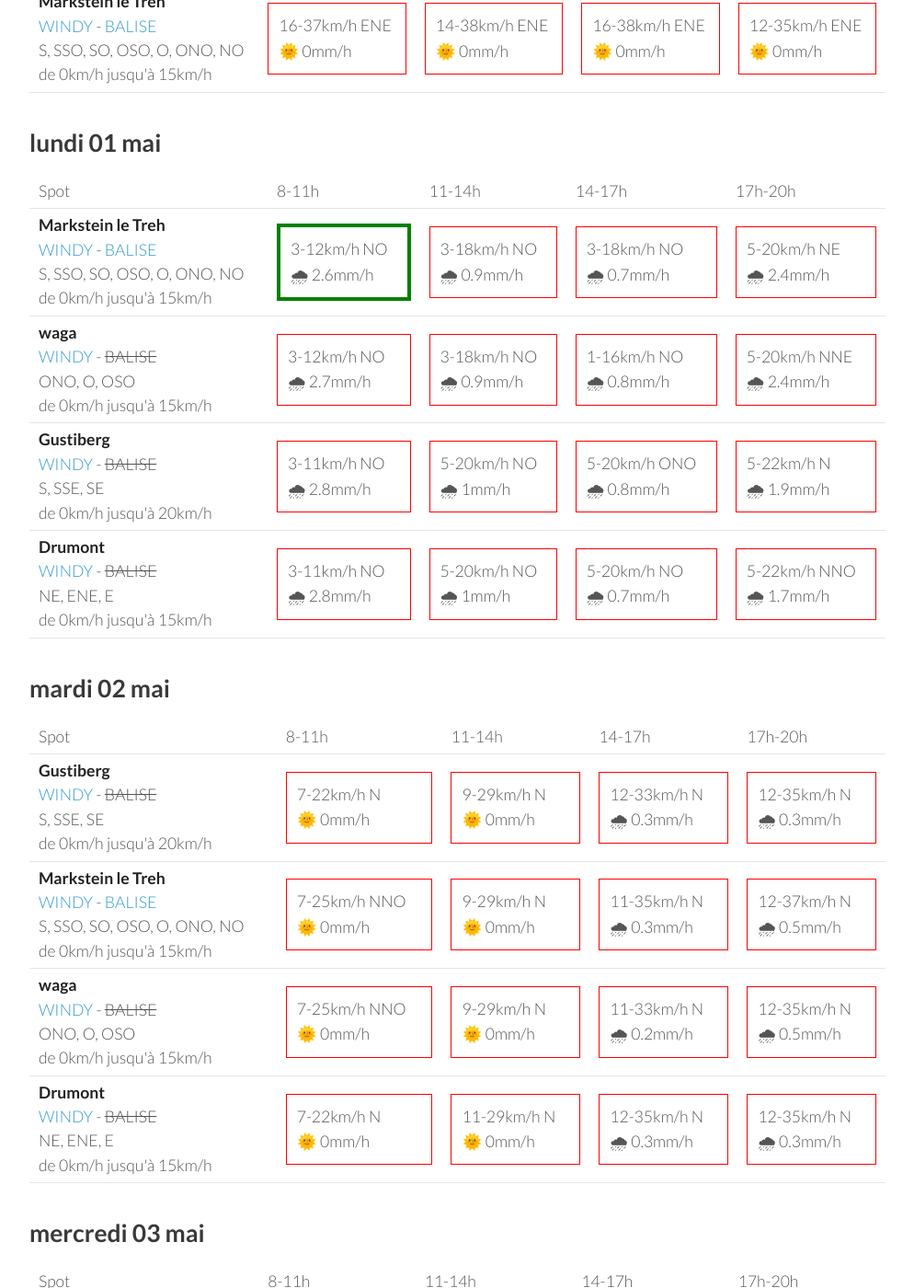
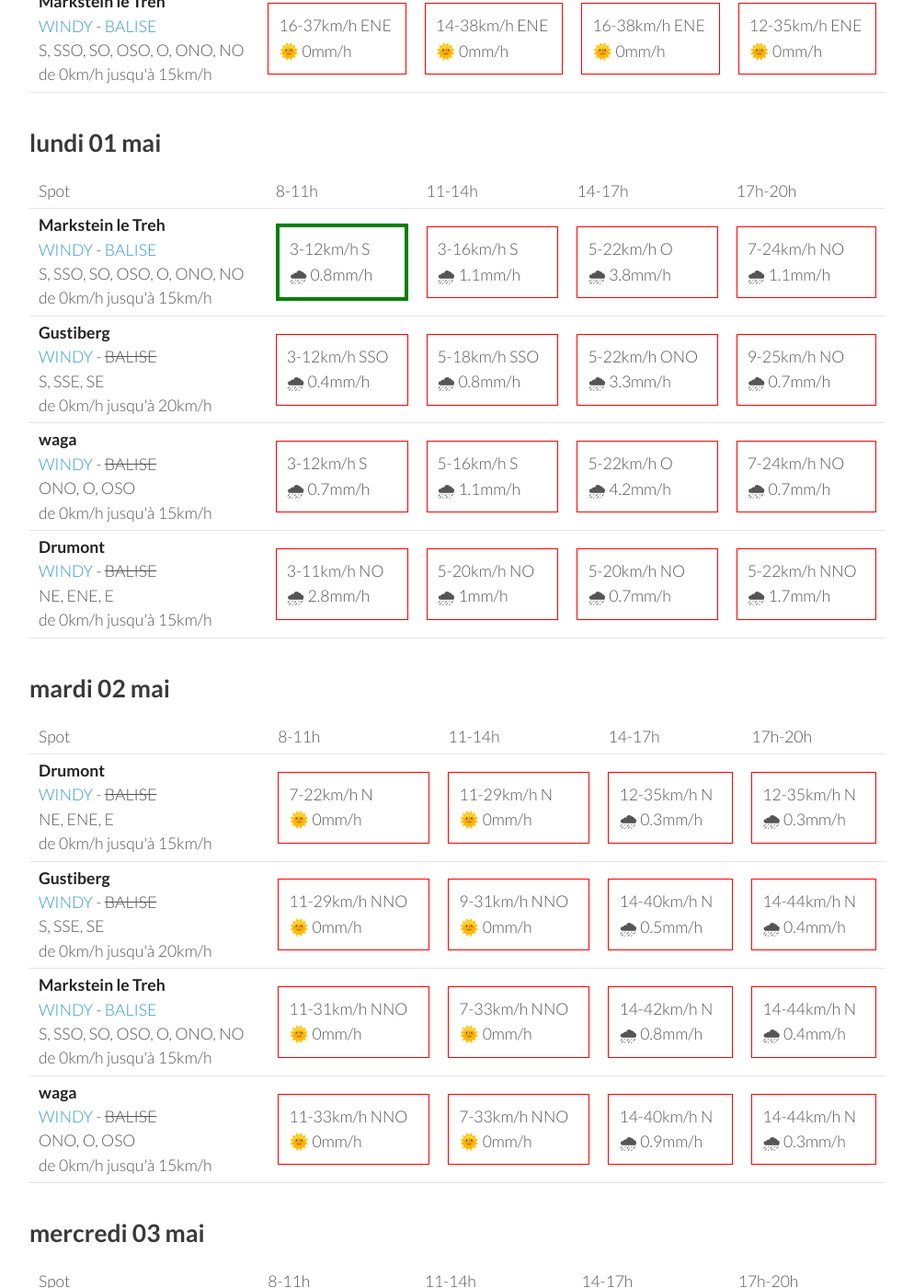
Before and after one commit to parapente-dans-le-nord/parapente-dans-le-nord.github.io, a Jekyll site: the page built from vosges.markdown, in a window 1280 px wide and 1400 px high, scrolled down 1325 px. Shown: the whole window at 92% size, without its empty margins (26-1020 px from the left). Built offline with Jekyll 4.4.1, drawn with Linux system fonts in a browser that asks for light colours; some of the changed text lies outside the part shown.

Commit message:
update index.markdown

```diff
--- a/vosges.markdown
+++ b/vosges.markdown
@@ -136,30 +136,30 @@ page mise à jour le samedi 29 avril 06:16
 <tr>
         <td><strong>Markstein le Treh</strong><br><a href="https://windy.com/47.926/7.012?47.505,7.012,8,m:eY1agmQ">WINDY</a> - <span class=""><a href="http://www.balisemeteo.com/balise.php?idBalise=136">BALISE</a> </span><br> <span class="vent-favorable">S, SSO, SO, OSO, O, ONO, NO</span><br><span class="force-vent">de 0km/h jusqu'à 15km/h</span> </td>
 
-            <td><div class="flyable"><p>3-12km/h NO</p><p>🌧 2.6mm/h</p></div></td>
-            <td><div class="not-flyable"><p>3-18km/h NO</p><p>🌧 0.9mm/h</p></div></td>
-            <td><div class="not-flyable"><p>3-18km/h NO</p><p>🌧 0.7mm/h</p></div></td>
-            <td><div class="not-flyable"><p>5-20km/h NE</p><p>🌧 2.4mm/h</p></div></td>
+            <td><div class="flyable"><p>3-12km/h S</p><p>🌧 0.8mm/h</p></div></td>
+            <td><div class="not-flyable"><p>3-16km/h S</p><p>🌧 1.1mm/h</p></div></td>
+            <td><div class="not-flyable"><p>5-22km/h O</p><p>🌧 3.8mm/h</p></div></td>
+            <td><div class="not-flyable"><p>7-24km/h NO</p><p>🌧 1.1mm/h</p></div></td>
+
+
+    </tr>
+<tr>
+        <td><strong>Gustiberg</strong><br><a href="https://windy.com/47.894/6.934?47.891,6.934,15,m:eYYagmI">WINDY</a> - <span class="no-balise"> BALISE </span><br> <span class="vent-favorable">S, SSE, SE</span><br><span class="force-vent">de 0km/h jusqu'à 20km/h</span> </td>
+
+            <td><div class="not-flyable"><p>3-12km/h SSO</p><p>🌧 0.4mm/h</p></div></td>
+            <td><div class="not-flyable"><p>5-18km/h SSO</p><p>🌧 0.8mm/h</p></div></td>
+            <td><div class="not-flyable"><p>5-22km/h ONO</p><p>🌧 3.3mm/h</p></div></td>
+            <td><div class="not-flyable"><p>9-25km/h NO</p><p>🌧 0.7mm/h</p></div></td>
 
 
     </tr>
 <tr>
         <td><strong>waga</strong><br><a href="https://windy.com/47.903/6.996?47.900,6.983,15">WINDY</a> - <span class="no-balise"> BALISE </span><br> <span class="vent-favorable">ONO, O, OSO</span><br><span class="force-vent">de 0km/h jusqu'à 15km/h</span> </td>
 
-            <td><div class="not-flyable"><p>3-12km/h NO</p><p>🌧 2.7mm/h</p></div></td>
-            <td><div class="not-flyable"><p>3-18km/h NO</p><p>🌧 0.9mm/h</p></div></td>
-            <td><div class="not-flyable"><p>1-16km/h NO</p><p>🌧 0.8mm/h</p></div></td>
-            <td><div class="not-flyable"><p>5-20km/h NNE</p><p>🌧 2.4mm/h</p></div></td>
-
-
-    </tr>
-<tr>
-        <td><strong>Gustiberg</strong><br><a href="https://windy.com/47.894/6.934?47.891,6.934,15,m:eYYagmI">WINDY</a> - <span class="no-balise"> BALISE </span><br> <span class="vent-favorable">S, SSE, SE</span><br><span class="force-vent">de 0km/h jusqu'à 20km/h</span> </td>
-
-            <td><div class="not-flyable"><p>3-11km/h NO</p><p>🌧 2.8mm/h</p></div></td>
-            <td><div class="not-flyable"><p>5-20km/h NO</p><p>🌧 1mm/h</p></div></td>
-            <td><div class="not-flyable"><p>5-20km/h ONO</p><p>🌧 0.8mm/h</p></div></td>
-            <td><div class="not-flyable"><p>5-22km/h N</p><p>🌧 1.9mm/h</p></div></td>
+            <td><div class="not-flyable"><p>3-12km/h S</p><p>🌧 0.7mm/h</p></div></td>
+            <td><div class="not-flyable"><p>5-16km/h S</p><p>🌧 1.1mm/h</p></div></td>
+            <td><div class="not-flyable"><p>5-22km/h O</p><p>🌧 4.2mm/h</p></div></td>
+            <td><div class="not-flyable"><p>7-24km/h NO</p><p>🌧 0.7mm/h</p></div></td>
 
 
     </tr>
@@ -190,42 +190,42 @@ page mise à jour le samedi 29 avril 06:16
       <td>17h-20h</td>
     </tr>
 <tr>
+        <td><strong>Drumont</strong><br><a href="https://windy.com/47.898/6.919?47.687,6.919,9,m:eYYagmG">WINDY</a> - <span class="no-balise"> BALISE </span><br> <span class="vent-favorable">NE, ENE, E</span><br><span class="force-vent">de 0km/h jusqu'à 15km/h</span> </td>
+
+            <td><div class="not-flyable"><p>7-22km/h N</p><p>🌞 0mm/h</p></div></td>
+            <td><div class="not-flyable"><p>11-29km/h N</p><p>🌞 0mm/h</p></div></td>
+            <td><div class="not-flyable"><p>12-35km/h N</p><p>🌧 0.3mm/h</p></div></td>
+            <td><div class="not-flyable"><p>12-35km/h N</p><p>🌧 0.3mm/h</p></div></td>
+
+
+    </tr>
+<tr>
         <td><strong>Gustiberg</strong><br><a href="https://windy.com/47.894/6.934?47.891,6.934,15,m:eYYagmI">WINDY</a> - <span class="no-balise"> BALISE </span><br> <span class="vent-favorable">S, SSE, SE</span><br><span class="force-vent">de 0km/h jusqu'à 20km/h</span> </td>
 
-            <td><div class="not-flyable"><p>7-22km/h N</p><p>🌞 0mm/h</p></div></td>
-            <td><div class="not-flyable"><p>9-29km/h N</p><p>🌞 0mm/h</p></div></td>
-            <td><div class="not-flyable"><p>12-33km/h N</p><p>🌧 0.3mm/h</p></div></td>
-            <td><div class="not-flyable"><p>12-35km/h N</p><p>🌧 0.3mm/h</p></div></td>
+            <td><div class="not-flyable"><p>11-29km/h NNO</p><p>🌞 0mm/h</p></div></td>
+            <td><div class="not-flyable"><p>9-31km/h NNO</p><p>🌞 0mm/h</p></div></td>
+            <td><div class="not-flyable"><p>14-40km/h N</p><p>🌧 0.5mm/h</p></div></td>
+            <td><div class="not-flyable"><p>14-44km/h N</p><p>🌧 0.4mm/h</p></div></td>
 
 
     </tr>
 <tr>
         <td><strong>Markstein le Treh</strong><br><a href="https://windy.com/47.926/7.012?47.505,7.012,8,m:eY1agmQ">WINDY</a> - <span class=""><a href="http://www.balisemeteo.com/balise.php?idBalise=136">BALISE</a> </span><br> <span class="vent-favorable">S, SSO, SO, OSO, O, ONO, NO</span><br><span class="force-vent">de 0km/h jusqu'à 15km/h</span> </td>
 
-            <td><div class="not-flyable"><p>7-25km/h NNO</p><p>🌞 0mm/h</p></div></td>
-            <td><div class="not-flyable"><p>9-29km/h N</p><p>🌞 0mm/h</p></div></td>
-            <td><div class="not-flyable"><p>11-35km/h N</p><p>🌧 0.3mm/h</p></div></td>
-            <td><div class="not-flyable"><p>12-37km/h N</p><p>🌧 0.5mm/h</p></div></td>
+            <td><div class="not-flyable"><p>11-31km/h NNO</p><p>🌞 0mm/h</p></div></td>
+            <td><div class="not-flyable"><p>7-33km/h NNO</p><p>🌞 0mm/h</p></div></td>
+            <td><div class="not-flyable"><p>14-42km/h N</p><p>🌧 0.8mm/h</p></div></td>
+            <td><div class="not-flyable"><p>14-44km/h N</p><p>🌧 0.4mm/h</p></div></td>
 
 
     </tr>
 <tr>
         <td><strong>waga</strong><br><a href="https://windy.com/47.903/6.996?47.900,6.983,15">WINDY</a> - <span class="no-balise"> BALISE </span><br> <span class="vent-favorable">ONO, O, OSO</span><br><span class="force-vent">de 0km/h jusqu'à 15km/h</span> </td>
 
-            <td><div class="not-flyable"><p>7-25km/h NNO</p><p>🌞 0mm/h</p></div></td>
-            <td><div class="not-flyable"><p>9-29km/h N</p><p>🌞 0mm/h</p></div></td>
-            <td><div class="not-flyable"><p>11-33km/h N</p><p>🌧 0.2mm/h</p></div></td>
-            <td><div class="not-flyable"><p>12-35km/h N</p><p>🌧 0.5mm/h</p></div></td>
-
-
-    </tr>
-<tr>
-        <td><strong>Drumont</strong><br><a href="https://windy.com/47.898/6.919?47.687,6.919,9,m:eYYagmG">WINDY</a> - <span class="no-balise"> BALISE </span><br> <span class="vent-favorable">NE, ENE, E</span><br><span class="force-vent">de 0km/h jusqu'à 15km/h</span> </td>
-
-            <td><div class="not-flyable"><p>7-22km/h N</p><p>🌞 0mm/h</p></div></td>
-            <td><div class="not-flyable"><p>11-29km/h N</p><p>🌞 0mm/h</p></div></td>
-            <td><div class="not-flyable"><p>12-35km/h N</p><p>🌧 0.3mm/h</p></div></td>
-            <td><div class="not-flyable"><p>12-35km/h N</p><p>🌧 0.3mm/h</p></div></td>
+            <td><div class="not-flyable"><p>11-33km/h NNO</p><p>🌞 0mm/h</p></div></td>
+            <td><div class="not-flyable"><p>7-33km/h NNO</p><p>🌞 0mm/h</p></div></td>
+            <td><div class="not-flyable"><p>14-40km/h N</p><p>🌧 0.9mm/h</p></div></td>
+            <td><div class="not-flyable"><p>14-44km/h N</p><p>🌧 0.3mm/h</p></div></td>
 
 
     </tr>
@@ -256,32 +256,32 @@ page mise à jour le samedi 29 avril 06:16
 
     </tr>
 <tr>
-        <td><strong>Gustiberg</strong><br><a href="https://windy.com/47.894/6.934?47.891,6.934,15,m:eYYagmI">WINDY</a> - <span class="no-balise"> BALISE </span><br> <span class="vent-favorable">S, SSE, SE</span><br><span class="force-vent">de 0km/h jusqu'à 20km/h</span> </td>
-
-            <td><div class="not-flyable"><p>11-27km/h ENE</p><p>🌞 0mm/h</p></div></td>
-            <td><div class="not-flyable"><p>14-38km/h ENE</p><p>🌞 0mm/h</p></div></td>
-            <td><div class="not-flyable"><p>12-40km/h ENE</p><p>🌞 0mm/h</p></div></td>
-            <td><div class="not-flyable"><p>11-35km/h ENE</p><p>🌞 0mm/h</p></div></td>
-
-
-    </tr>
-<tr>
         <td><strong>Markstein le Treh</strong><br><a href="https://windy.com/47.926/7.012?47.505,7.012,8,m:eY1agmQ">WINDY</a> - <span class=""><a href="http://www.balisemeteo.com/balise.php?idBalise=136">BALISE</a> </span><br> <span class="vent-favorable">S, SSO, SO, OSO, O, ONO, NO</span><br><span class="force-vent">de 0km/h jusqu'à 15km/h</span> </td>
 
-            <td><div class="not-flyable"><p>9-29km/h NE</p><p>🌞 0mm/h</p></div></td>
-            <td><div class="not-flyable"><p>14-42km/h ENE</p><p>🌞 0mm/h</p></div></td>
-            <td><div class="not-flyable"><p>12-44km/h ENE</p><p>🌞 0mm/h</p></div></td>
-            <td><div class="not-flyable"><p>12-38km/h NE</p><p>🌞 0mm/h</p></div></td>
+            <td><div class="not-flyable"><p>11-33km/h ENE</p><p>🌞 0mm/h</p></div></td>
+            <td><div class="not-flyable"><p>16-44km/h ENE</p><p>🌞 0mm/h</p></div></td>
+            <td><div class="not-flyable"><p>12-48km/h ENE</p><p>🌞 0mm/h</p></div></td>
+            <td><div class="not-flyable"><p>14-40km/h ENE</p><p>🌞 0mm/h</p></div></td>
 
 
     </tr>
 <tr>
         <td><strong>waga</strong><br><a href="https://windy.com/47.903/6.996?47.900,6.983,15">WINDY</a> - <span class="no-balise"> BALISE </span><br> <span class="vent-favorable">ONO, O, OSO</span><br><span class="force-vent">de 0km/h jusqu'à 15km/h</span> </td>
 
-            <td><div class="not-flyable"><p>9-29km/h NE</p><p>🌞 0mm/h</p></div></td>
-            <td><div class="not-flyable"><p>14-42km/h ENE</p><p>🌞 0mm/h</p></div></td>
-            <td><div class="not-flyable"><p>14-44km/h ENE</p><p>🌞 0mm/h</p></div></td>
-            <td><div class="not-flyable"><p>12-38km/h NE</p><p>🌞 0mm/h</p></div></td>
+            <td><div class="not-flyable"><p>11-33km/h ENE</p><p>🌞 0mm/h</p></div></td>
+            <td><div class="not-flyable"><p>16-46km/h ENE</p><p>🌞 0mm/h</p></div></td>
+            <td><div class="not-flyable"><p>11-50km/h ENE</p><p>🌞 0mm/h</p></div></td>
+            <td><div class="not-flyable"><p>12-40km/h ENE</p><p>🌞 0mm/h</p></div></td>
+
+
+    </tr>
+<tr>
+        <td><strong>Gustiberg</strong><br><a href="https://windy.com/47.894/6.934?47.891,6.934,15,m:eYYagmI">WINDY</a> - <span class="no-balise"> BALISE </span><br> <span class="vent-favorable">S, SSE, SE</span><br><span class="force-vent">de 0km/h jusqu'à 20km/h</span> </td>
+
+            <td><div class="not-flyable"><p>11-31km/h ENE</p><p>🌞 0mm/h</p></div></td>
+            <td><div class="not-flyable"><p>16-42km/h ENE</p><p>🌞 0mm/h</p></div></td>
+            <td><div class="not-flyable"><p>12-46km/h ENE</p><p>🌞 0mm/h</p></div></td>
+            <td><div class="not-flyable"><p>12-37km/h ENE</p><p>🌞 0mm/h</p></div></td>
 
 
     </tr>
@@ -289,3 +289,49 @@ page mise à jour le samedi 29 avril 06:16
 </tbody>
 </table>
 {:/}
+## jeudi 04 mai
+
+{::nomarkdown}
+<table>
+  <tbody>
+    <tr>
+      <td>Spot</td>
+      <td>8-11h</td>
+      <td>11-14h</td>
+      <td>14-17h</td>
+      <td>17h-20h</td>
+    </tr>
+<tr>
+        <td><strong>Gustiberg</strong><br><a href="https://windy.com/47.894/6.934?47.891,6.934,15,m:eYYagmI">WINDY</a> - <span class="no-balise"> BALISE </span><br> <span class="vent-favorable">S, SSE, SE</span><br><span class="force-vent">de 0km/h jusqu'à 20km/h</span> </td>
+
+            <td><div class="not-flyable"><p>5-18km/h E</p><p>🌞 0mm/h</p></div></td>
+            <td><div class="flyable"><p>3-20km/h SSE</p><p>🌞 0mm/h</p></div></td>
+            <td><div class="not-flyable"><p>5-24km/h SSO</p><p>🌞 0mm/h</p></div></td>
+            <td><div class="not-flyable"><p>11-33km/h SSO</p><p>🌞 0mm/h</p></div></td>
+
+
+    </tr>
+<tr>
+        <td><strong>Markstein le Treh</strong><br><a href="https://windy.com/47.926/7.012?47.505,7.012,8,m:eY1agmQ">WINDY</a> - <span class=""><a href="http://www.balisemeteo.com/balise.php?idBalise=136">BALISE</a> </span><br> <span class="vent-favorable">S, SSO, SO, OSO, O, ONO, NO</span><br><span class="force-vent">de 0km/h jusqu'à 15km/h</span> </td>
+
+            <td><div class="not-flyable"><p>1-16km/h ESE</p><p>🌞 0mm/h</p></div></td>
+            <td><div class="not-flyable"><p>5-20km/h SSE</p><p>🌞 0mm/h</p></div></td>
+            <td><div class="not-flyable"><p>5-22km/h S</p><p>🌞 0mm/h</p></div></td>
+            <td><div class="not-flyable"><p>9-31km/h SSO</p><p>🌧 0.2mm/h</p></div></td>
+
+
+    </tr>
+<tr>
+        <td><strong>waga</strong><br><a href="https://windy.com/47.903/6.996?47.900,6.983,15">WINDY</a> - <span class="no-balise"> BALISE </span><br> <span class="vent-favorable">ONO, O, OSO</span><br><span class="force-vent">de 0km/h jusqu'à 15km/h</span> </td>
+
+            <td><div class="not-flyable"><p>3-16km/h ENE</p><p>🌞 0mm/h</p></div></td>
+            <td><div class="not-flyable"><p>5-18km/h SSE</p><p>🌞 0mm/h</p></div></td>
+            <td><div class="not-flyable"><p>5-22km/h S</p><p>🌞 0mm/h</p></div></td>
+            <td><div class="not-flyable"><p>9-31km/h SSO</p><p>🌧 0.3mm/h</p></div></td>
+
+
+    </tr>
+
+</tbody>
+</table>
+{:/}
```
Also changed, not shown: other parts of vosges.markdown (+1 -1 lines).
